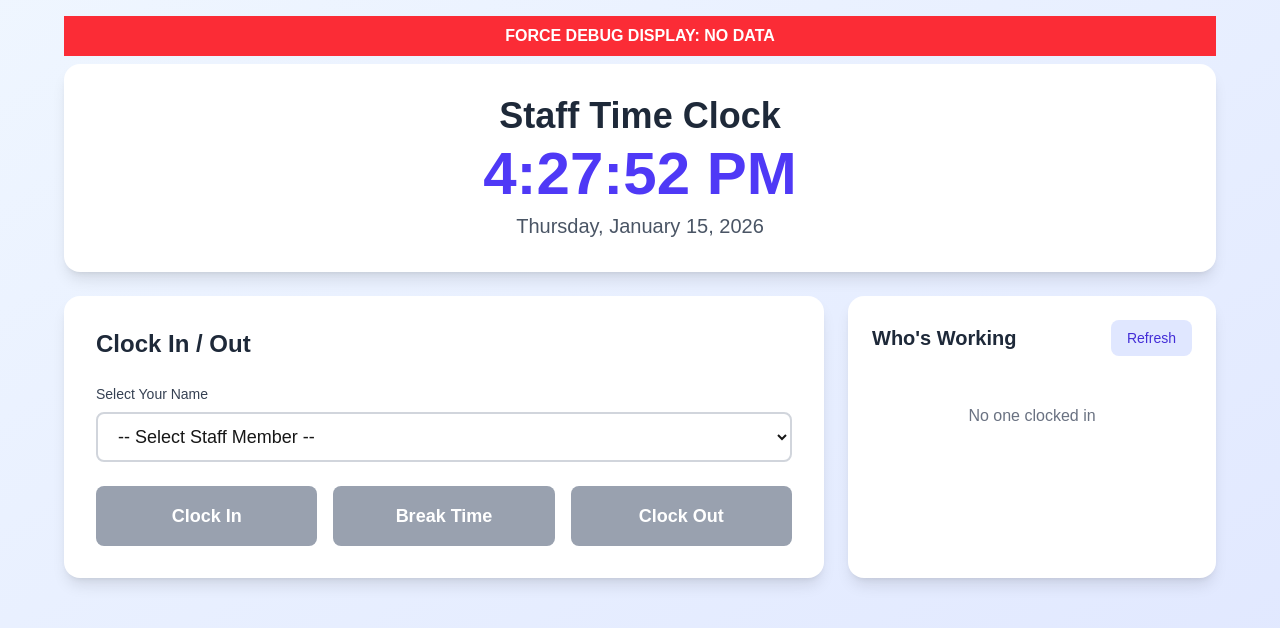
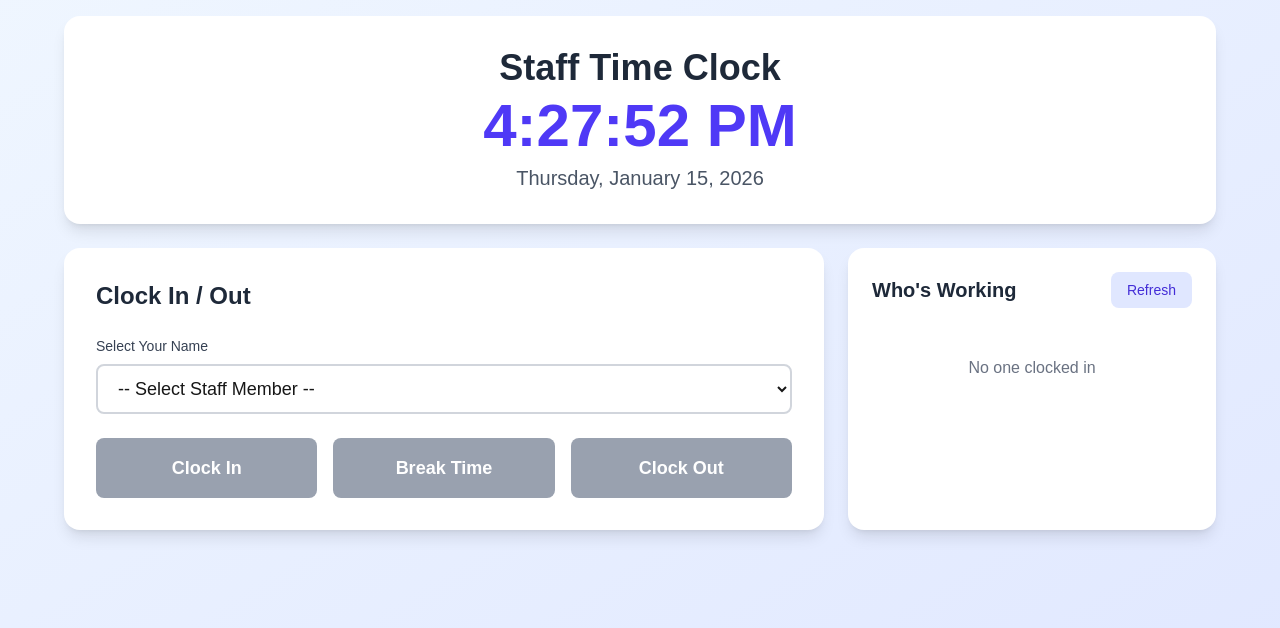
Before and after one commit to HansZeeGerman/Staffmanager, a Next.js app: page / in a window 1280 px wide. Shown: the top 628 px of the page. Built offline with nearby package versions, Linux system fonts and the light colour scheme.

Commit message:
UI: Remove debug banner, app is fully functional

```diff
--- a/src/app/page.tsx
+++ b/src/app/page.tsx
@@ -168,14 +168,7 @@ export default function TimeClock() {
 
   return (
     <div className="min-h-screen bg-gradient-to-br from-blue-50 to-indigo-100 p-4">
-      <div className="max-w-6xl mx-auto"><div className="bg-red-500 text-white font-bold p-2 mb-2 text-center">FORCE DEBUG DISPLAY: {debugData ? "DATA LOADED" : "NO DATA"}</div>
-        {/* RAW DEBUG DATA - FORCE DISPLAY */}
-        {debugData && (
-          <div className="bg-black text-green-400 p-4 mb-4 rounded overflow-auto font-mono text-xs border-4 border-green-500 shadow-2xl">
-            <h3 className="text-white font-bold mb-2">DEBUG MODE ACTIVATED</h3>
-            <pre>{JSON.stringify(debugData, null, 2)}</pre>
-          </div>
-        )}
+      <div className="max-w-6xl mx-auto">
         {/* Header with Clock */}
         <div className="bg-white rounded-2xl shadow-lg p-8 mb-6">
           <div className="text-center">
```
